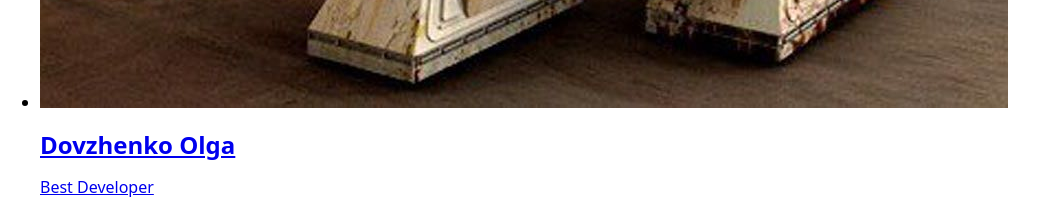
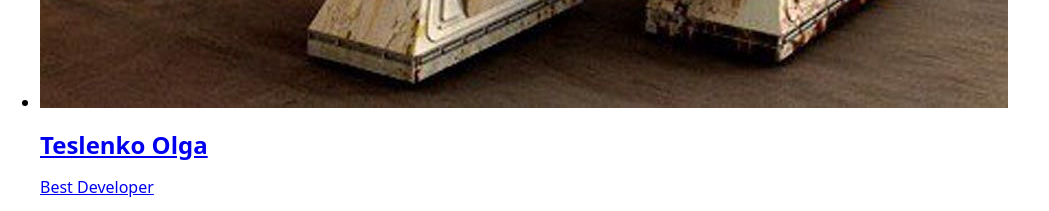
Before and after one commit to Dovzhenko-olga/event-booster, a website: page src/index.html in a window 1280 px wide. Shown: the part 2960-3171 px from the top of the page, without its empty margins (0-1049 px from the left). Drawn offline with nearby package versions, Linux system fonts and the light colour scheme; files that its build step writes are made by us from their sources; a script that the page names is missing.

Commit message:
name in team

```diff
--- a/src/partials/team.html
+++ b/src/partials/team.html
@@ -34,7 +34,7 @@
               <div class="relative-div">
                 <img class="card-team-img" loading="lazy" src="/images/team/Olya.jpg" alt="#" />
                 <h2 class="team-card-name">
-                  Dovzhenko Olga
+                  Teslenko Olga
                 </h2>
                 <p class="team-status">Best Developer</p>
               </div>
```
